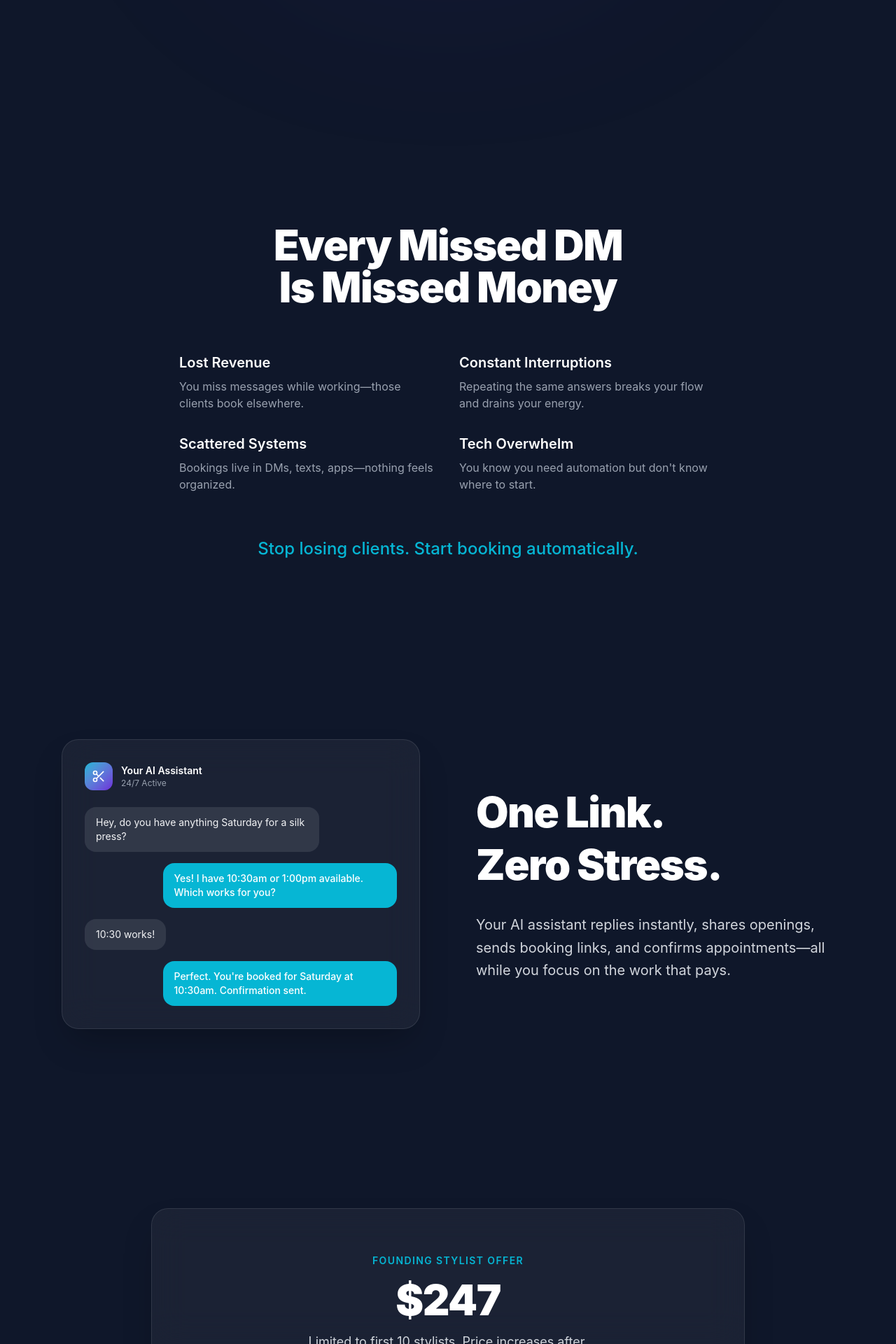
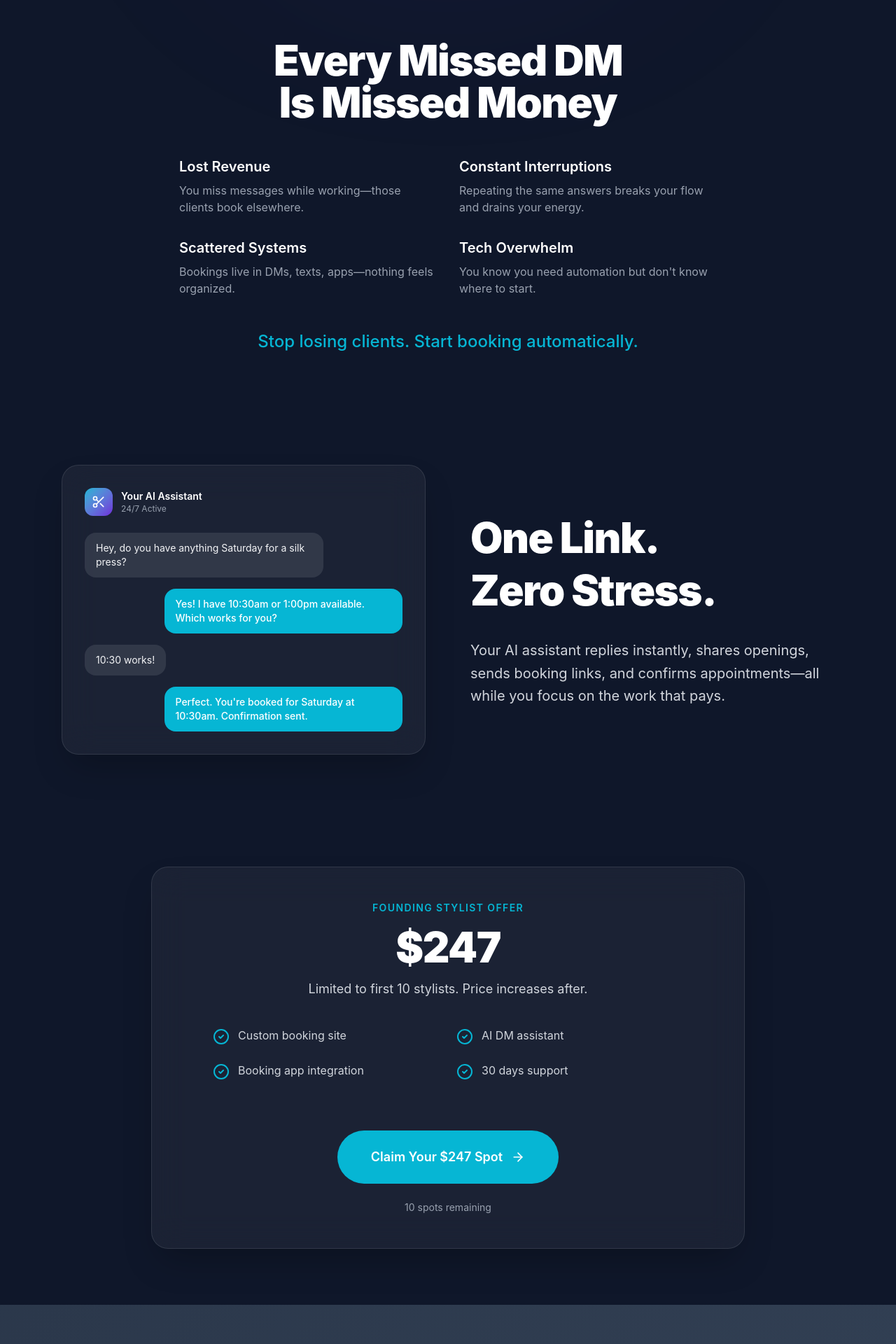
Before and after one commit to LataunaeB/Intelllx-site, a Next.js app: page /stylists in a window 1280 px wide. Shown: the part 880-2800 px from the top of the page at 70% size. Built offline with nearby package versions, Linux system fonts and the light colour scheme.

Commit message:
Optimize spacing: mobile-first Instagram traffic - reduce desktop padding, keep mobile comfortable

```diff
--- a/src/app/stylists/page.tsx
+++ b/src/app/stylists/page.tsx
@@ -10,8 +10,8 @@ export default function StylistsPage() {
       </div>
 
       {/* 1) HERO - Maximum Impact */}
-      <section className="relative max-w-7xl mx-auto px-6 pt-32 pb-40 md:pt-40 md:pb-52">
-        <div className="max-w-4xl mx-auto text-center space-y-12">
+      <section className="relative max-w-7xl mx-auto px-6 pt-20 pb-16 md:pt-24 md:pb-20">
+        <div className="max-w-4xl mx-auto text-center space-y-8 md:space-y-10">
           {/* Minimal brand */}
           <div className="flex items-center justify-center gap-3">
             <div className="h-10 w-10 rounded-xl bg-white/5 border border-white/10 flex items-center justify-center">
@@ -45,8 +45,8 @@ export default function StylistsPage() {
       </section>
 
       {/* 2) THE PROBLEM - Build Urgency */}
-      <section className="relative max-w-5xl mx-auto px-6 py-32">
-        <div className="text-center space-y-16">
+      <section className="relative max-w-5xl mx-auto px-6 py-16 md:py-20">
+        <div className="text-center space-y-10 md:space-y-12">
           <h2 className="text-4xl md:text-5xl lg:text-6xl font-black tracking-tight">
             Every Missed DM<br />Is Missed Money
           </h2>
@@ -79,8 +79,8 @@ export default function StylistsPage() {
       </section>
 
       {/* 3) THE SOLUTION - Visual First */}
-      <section className="relative max-w-6xl mx-auto px-6 py-32">
-        <div className="grid lg:grid-cols-2 gap-20 items-center">
+      <section className="relative max-w-6xl mx-auto px-6 py-16 md:py-20">
+        <div className="grid lg:grid-cols-2 gap-12 md:gap-16 items-center">
           {/* Left: Demo - The Best One */}
           <div className="order-2 lg:order-1">
             <div className="bg-white/5 backdrop-blur-xl border border-white/10 rounded-3xl p-8 shadow-2xl">
@@ -122,7 +122,7 @@ export default function StylistsPage() {
           </div>
 
           {/* Right: Minimal Copy */}
-          <div className="order-1 lg:order-2 space-y-8">
+          <div className="order-1 lg:order-2 space-y-6 md:space-y-8">
             <h3 className="text-5xl md:text-6xl font-black tracking-tight leading-tight">
               One Link.<br />Zero Stress.
             </h3>
@@ -134,9 +134,9 @@ export default function StylistsPage() {
       </section>
 
       {/* 4) THE OFFER - Close With Urgency */}
-      <section className="relative max-w-4xl mx-auto px-6 py-32">
-        <div className="bg-white/5 backdrop-blur-xl border border-white/10 rounded-3xl p-12 md:p-16 shadow-2xl">
-          <div className="text-center space-y-12">
+      <section className="relative max-w-4xl mx-auto px-6 py-16 md:py-20">
+        <div className="bg-white/5 backdrop-blur-xl border border-white/10 rounded-3xl p-8 md:p-12 shadow-2xl">
+          <div className="text-center space-y-8 md:space-y-10">
             {/* Urgency header */}
             <div className="space-y-4">
               <p className="text-sm font-semibold text-[#06B6D4] uppercase tracking-widest">Founding Stylist Offer</p>
```
